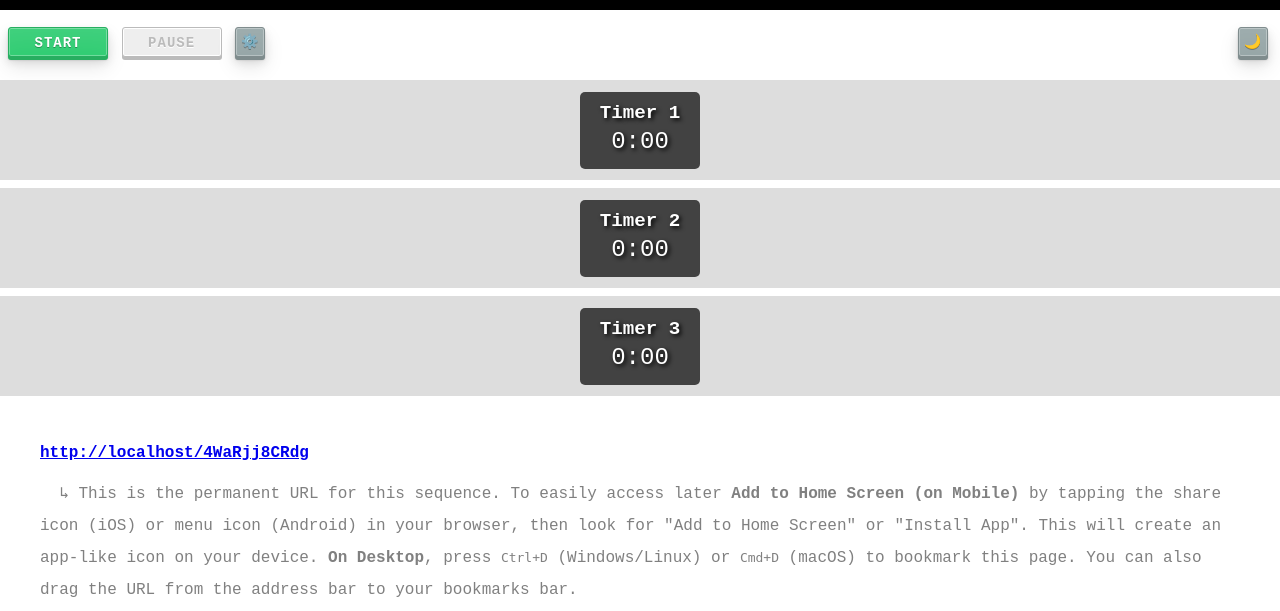
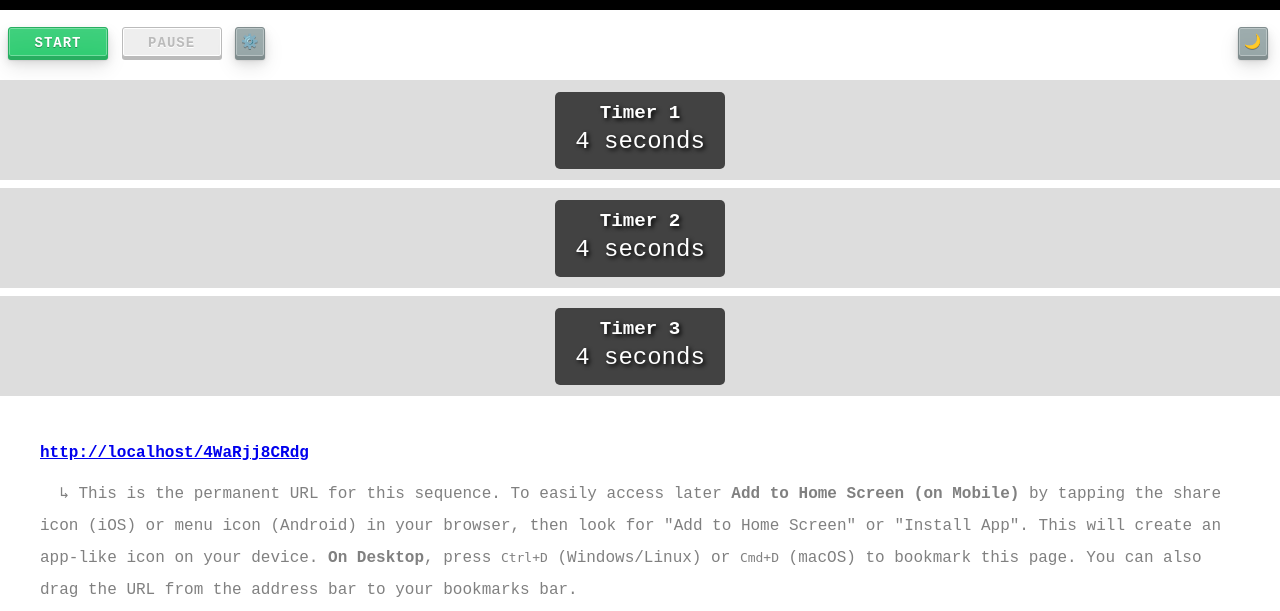
Before and after one commit to petmartino/timerfreak, a Flask app: a page that uses templates/timer.html in a window 1280 px wide. Shown: the top 611 px of the page. Run offline with Flask 3, Linux system fonts and the light colour scheme; data comes from the database, SQL or seed files in the repository.

Commit message:
Automated deploy: Thu Jun  5 04:41:14 PM CST 2025

```diff
--- a/templates/timer.html
+++ b/templates/timer.html
@@ -416,7 +416,7 @@
 
                 const timerCountdownDiv = document.createElement('div');
                 timerCountdownDiv.className = "timer-countdown";
-                timerCountdownDiv.textContent = "0:00";
+                timerCountdownDiv.textContent = `${durations[i]} seconds`;
                 overlayContentDiv.appendChild(timerCountdownDiv);
 
                 overlayDiv.appendChild(overlayContentDiv);
```
